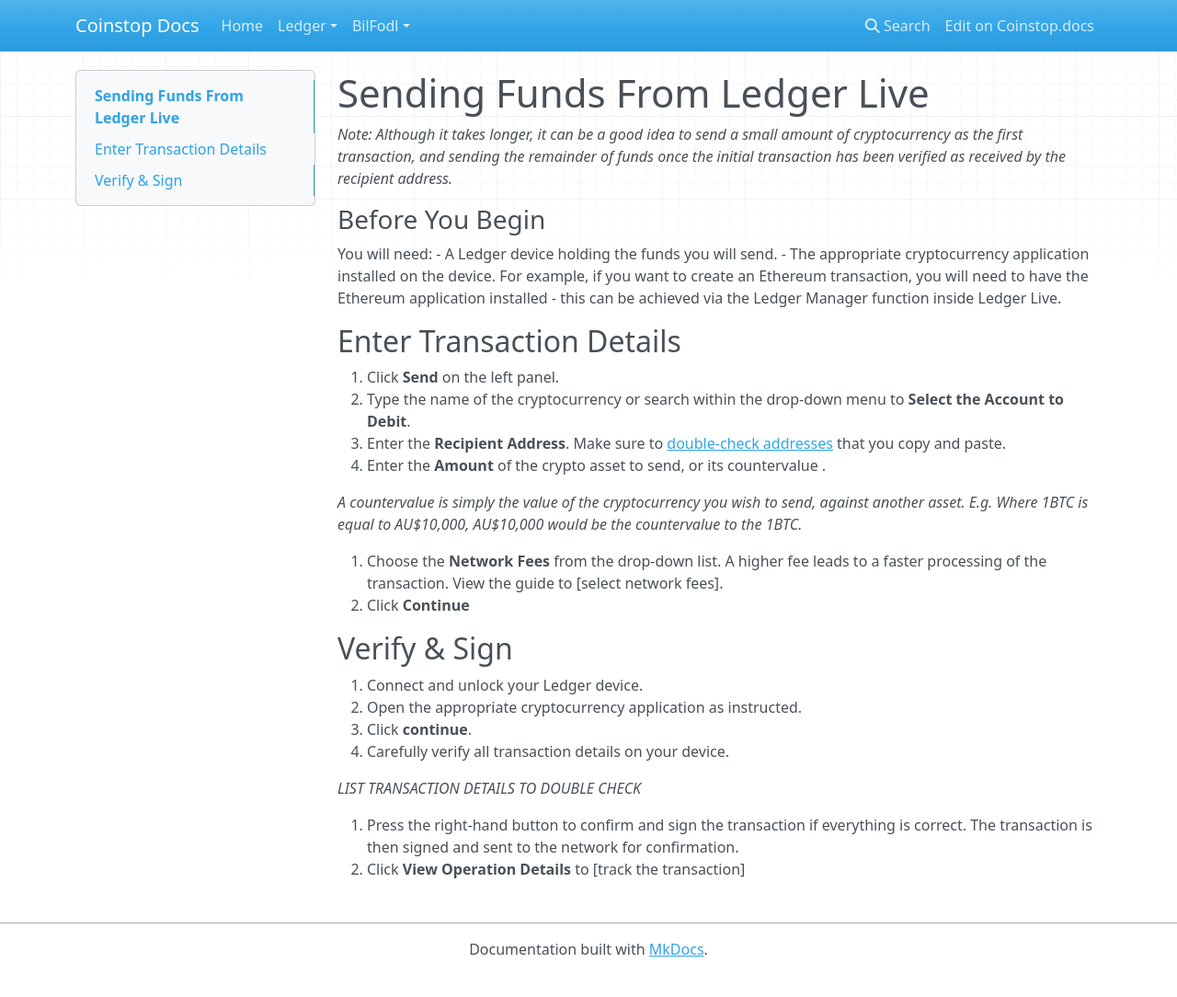
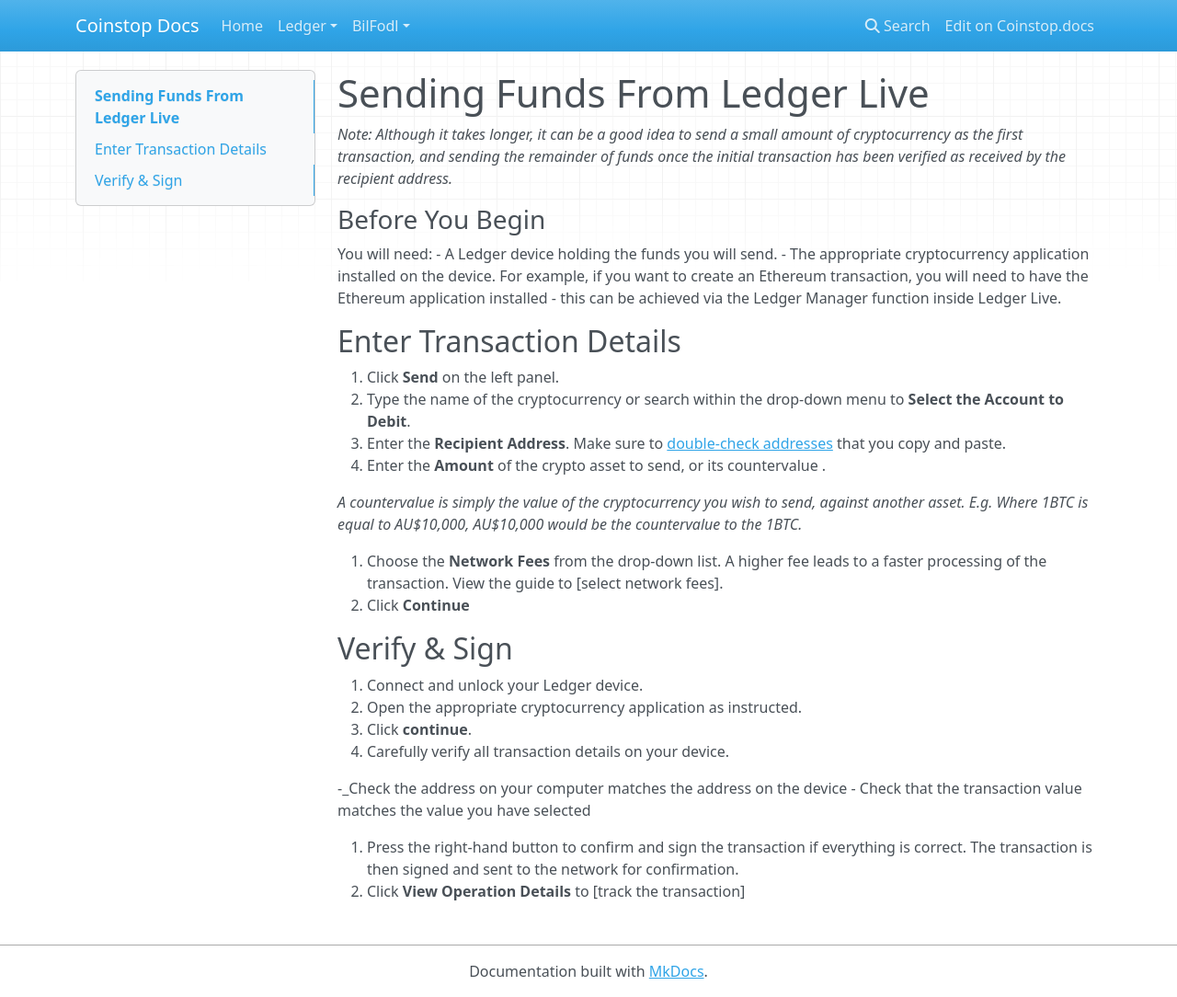
Before and after one commit to coinstopio/coinstopio.docs, an MkDocs documentation site: the page built from docs/Ledger/LedgerLive/SendingFundsFromLedgerLive.md, in a window 1280 px wide and 1084 px high. Shown: the whole window at 92% size. Built offline with MkDocs 1.6.1, drawn with Linux system fonts in a browser that asks for light colours; nearby versions of some CDN libraries.

Commit message:
Update SendingFundsFromLedgerLive.md

```diff
--- a/docs/Ledger/LedgerLive/SendingFundsFromLedgerLive.md
+++ b/docs/Ledger/LedgerLive/SendingFundsFromLedgerLive.md
@@ -33,7 +33,8 @@
 3.  Click **continue**.
 4.  Carefully verify all transaction details on your device.
 
-_LIST TRANSACTION DETAILS TO DOUBLE CHECK_
+  -_Check the address on your computer matches the address on the device
+  - Check that the transaction value matches the value you have selected
 
 5.  Press the right-hand button to confirm and sign the transaction if everything is correct. The transaction is then signed and sent to the network for confirmation.
 6.  Click **View Operation Details** to [track the transaction]
```
